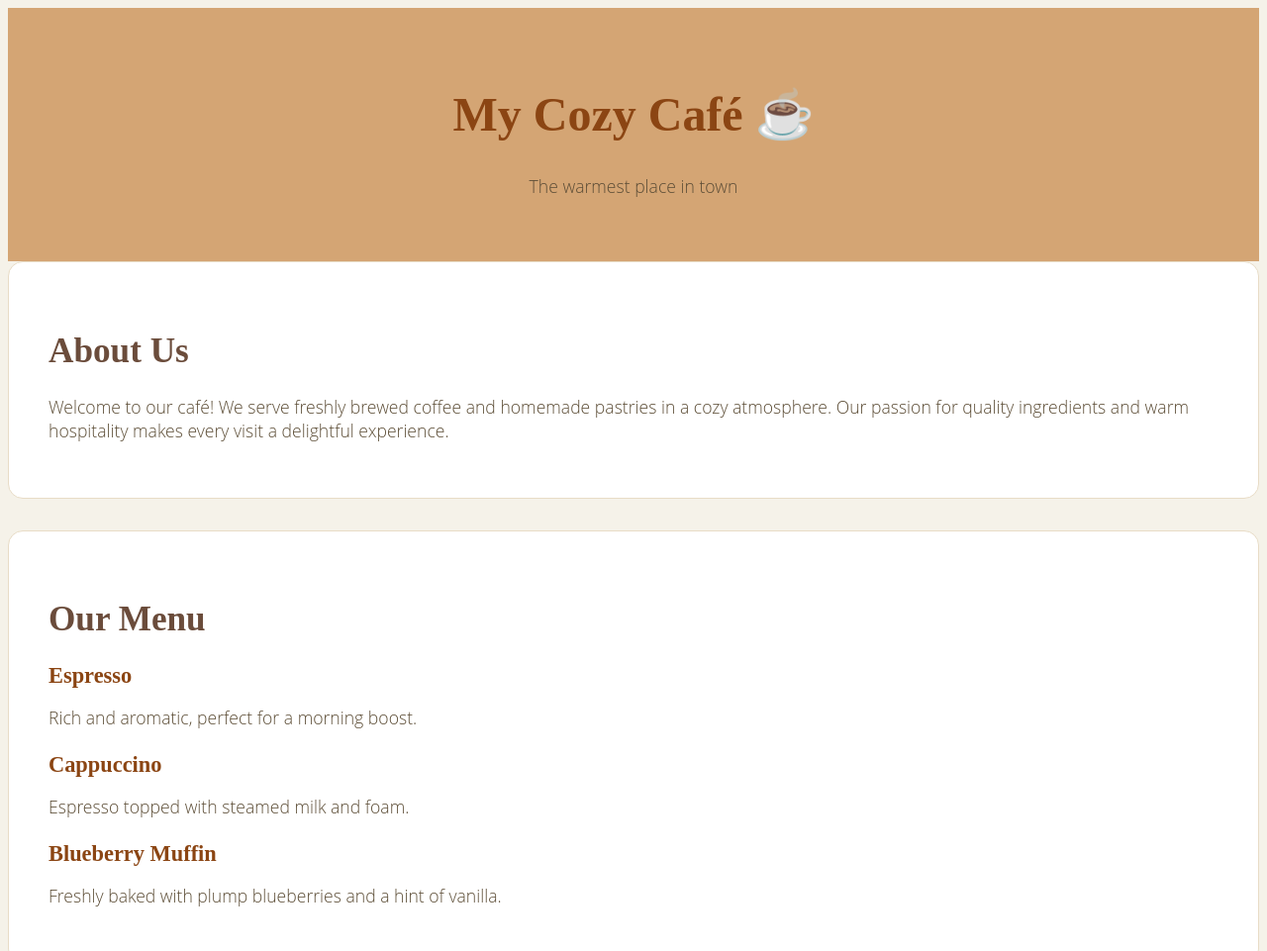
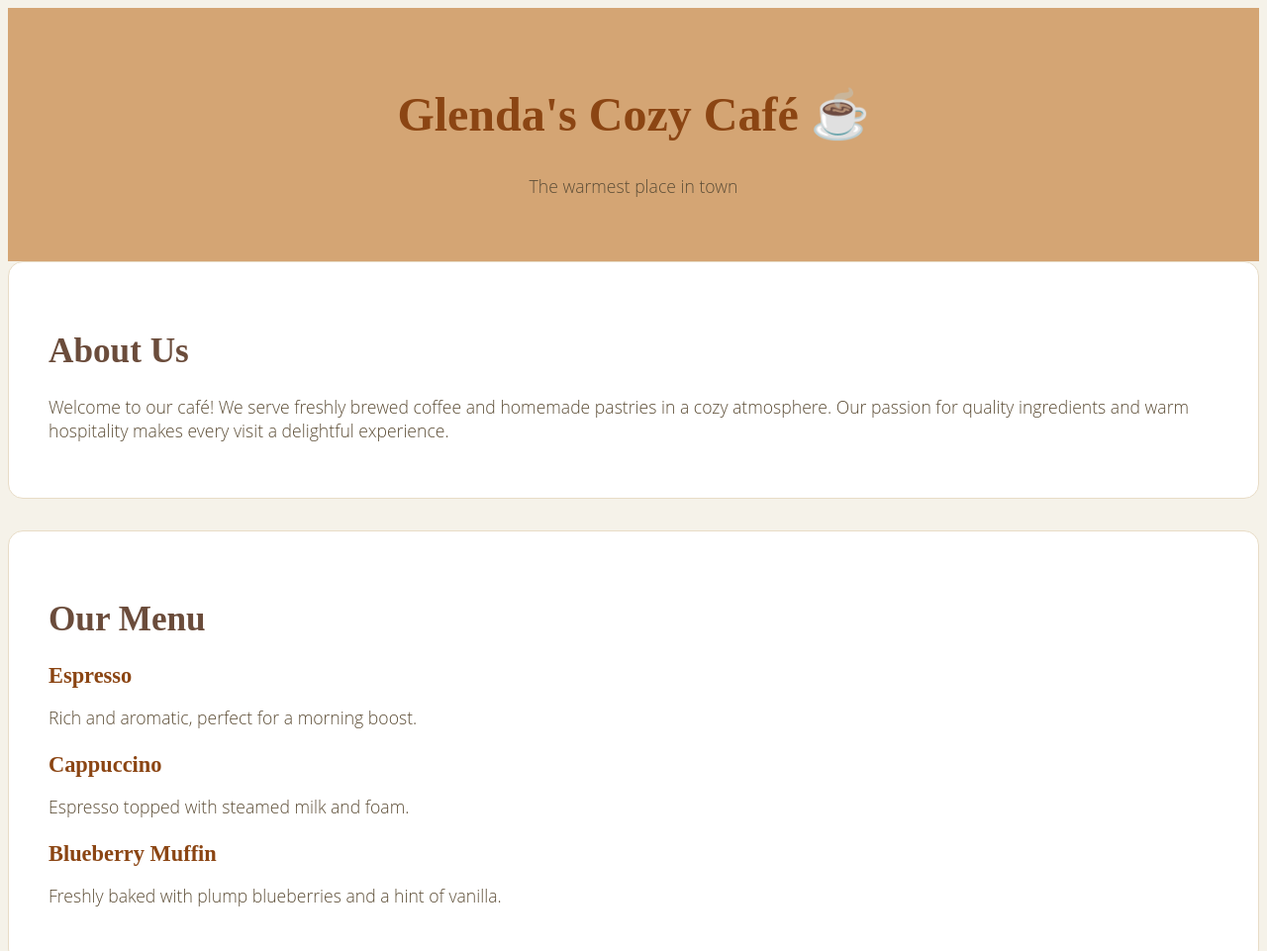
Before and after one commit to teamsigmaschool/my-cozy-cafe-part-2, a website: page index.html in a window 1280 px wide. Shown: the top 961 px of the page at 99% size. Drawn offline with Linux system fonts and the light colour scheme.

Commit message:
Update name for personalisation

```diff
--- a/index.html
+++ b/index.html
@@ -8,7 +8,7 @@
   </head>
   <body>
     <header>
-      <h1>My Cozy Café ☕</h1>
+      <h1>Glenda's Cozy Café ☕</h1>
       <p>The warmest place in town</p>
     </header>
 
```
